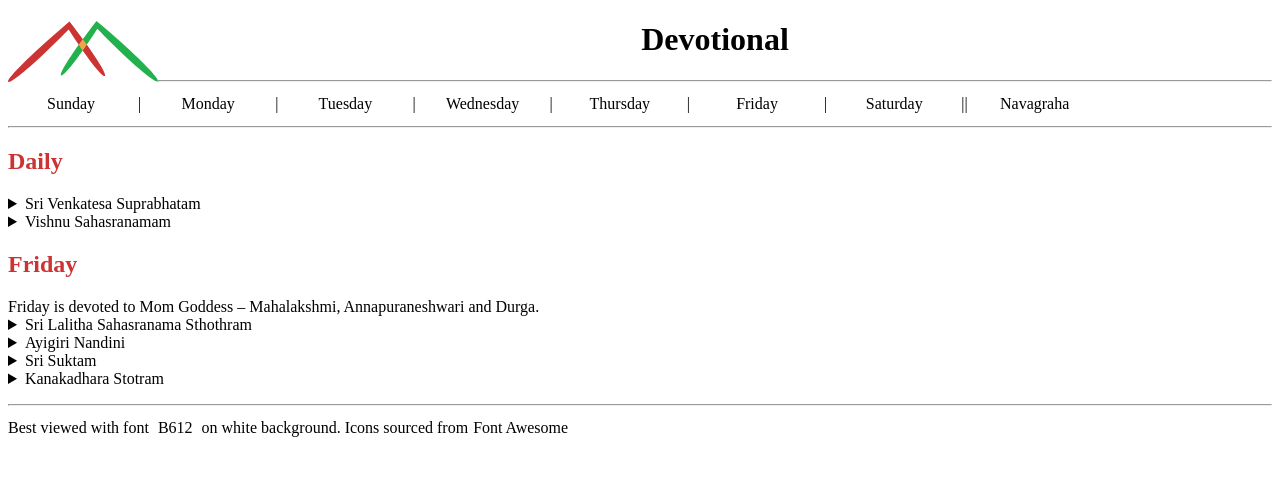
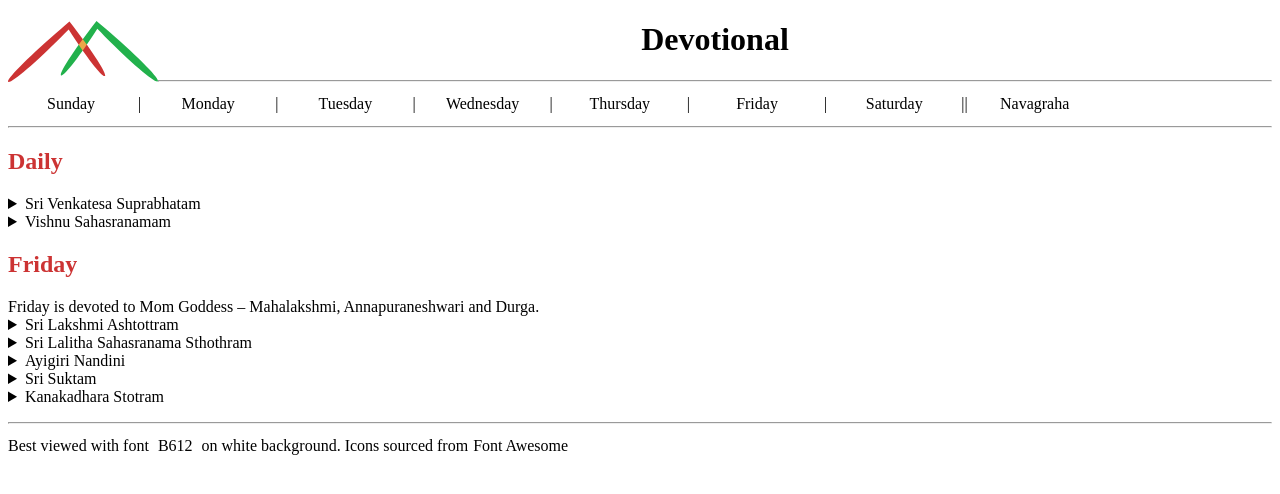
Before and after one commit to muralinarayanan/muralinarayanan.github.io, a Jekyll site: the page built from DevFriday.html, in a window 1280 px wide. Shown: the top 494 px of the page. Built offline with Jekyll 4.4.1, drawn with Linux system fonts in a browser that asks for light colours; some web fonts are replaced; some of the changed lines change nothing that is shown.

Commit message:
Added LakshmiAshtottra

```diff
--- a/DevFriday.html
+++ b/DevFriday.html
@@ -4,6 +4,18 @@ title: Friday Puja
 ---
 <h2>Friday </h2>
 Friday is devoted to Mom Goddess – Mahalakshmi,  Annapuraneshwari and Durga.
+
+<details> <summary> Sri Lakshmi Ashtottram</summary>
+        <h2> Sri Lakshmi Ashtottram</h2>
+        <a href="media/lakshmyashtottarashatanaamaavali.pdf">in Tamil </a>
+<audio src="media/SriLakshmiAshtottra.mp3"
+  type="audio/mpeg"
+  controls>
+</audio>
+<br>
+Credits: https://www.youtube.com/watch?v=jiQepih5NPs
+</details>
+
 
 <details> <summary> Sri Lalitha Sahasranama Sthothram </summary>
         <h2> Sri Lalitha Sahasranama Sthothram </h2>
```
Also changed, not shown: 2 other files.
